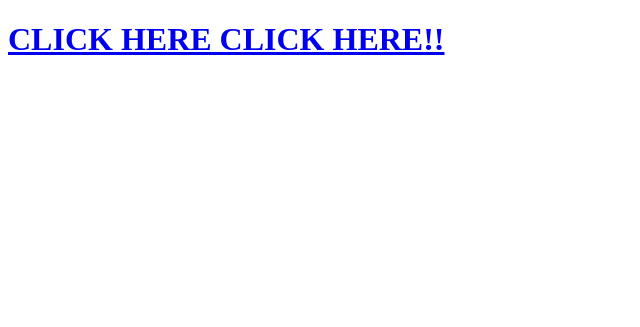
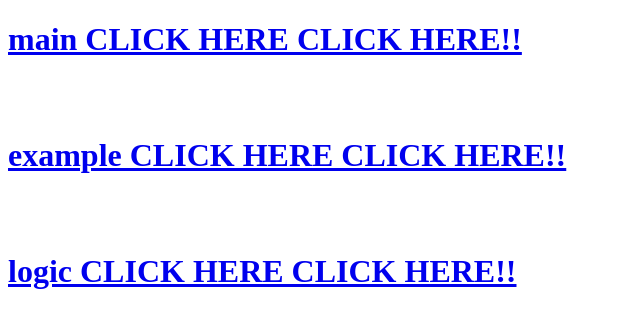
Before and after one commit to Pakigya/VR-Tac, a website: page index.html in a window 1280 px wide. Shown: the whole page, without its empty margins (0-640 px from the left). Drawn offline with Linux system fonts and the light colour scheme.

Commit message:
Easy navigation bars

```diff
--- a/index.html
+++ b/index.html
@@ -9,6 +9,8 @@
 
 
   <body>
-  <h1><a href="html/rain/index.html">CLICK HERE CLICK HERE!!</h1>
+  <h1><a href="html/rain/index.html">main CLICK HERE CLICK HERE!!</h1><br><br>
+  <h1><a href="html/rain/example.html">example CLICK HERE CLICK HERE!!</h1><br><br>
+  <h1><a href="html/rain/logic.html">logic CLICK HERE CLICK HERE!!</h1><br><br>
   </body>
  </html>
```
